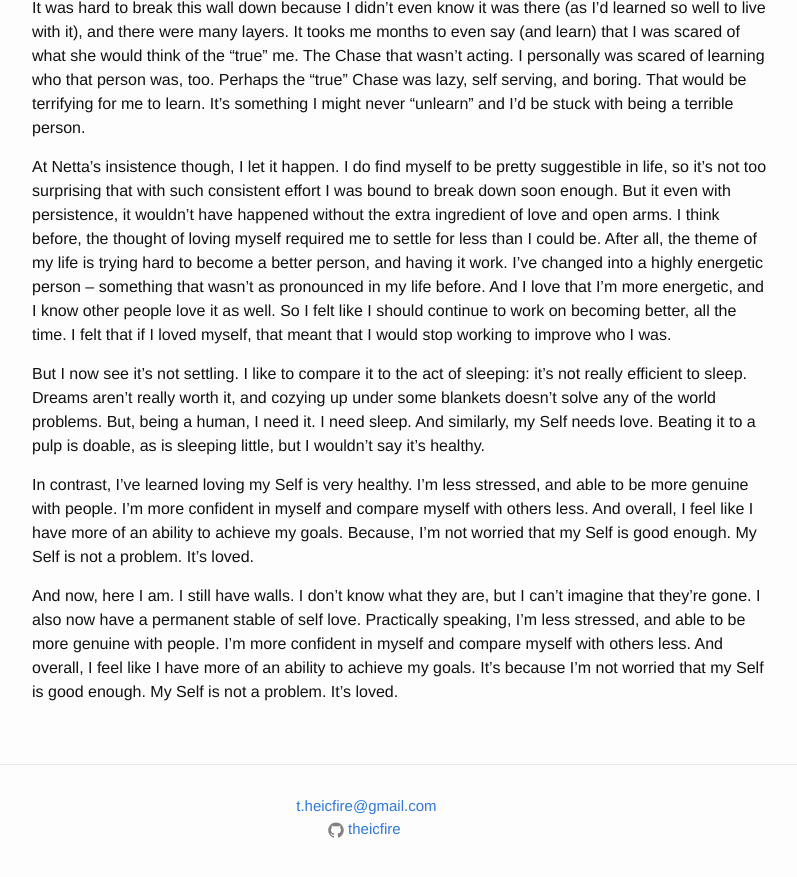
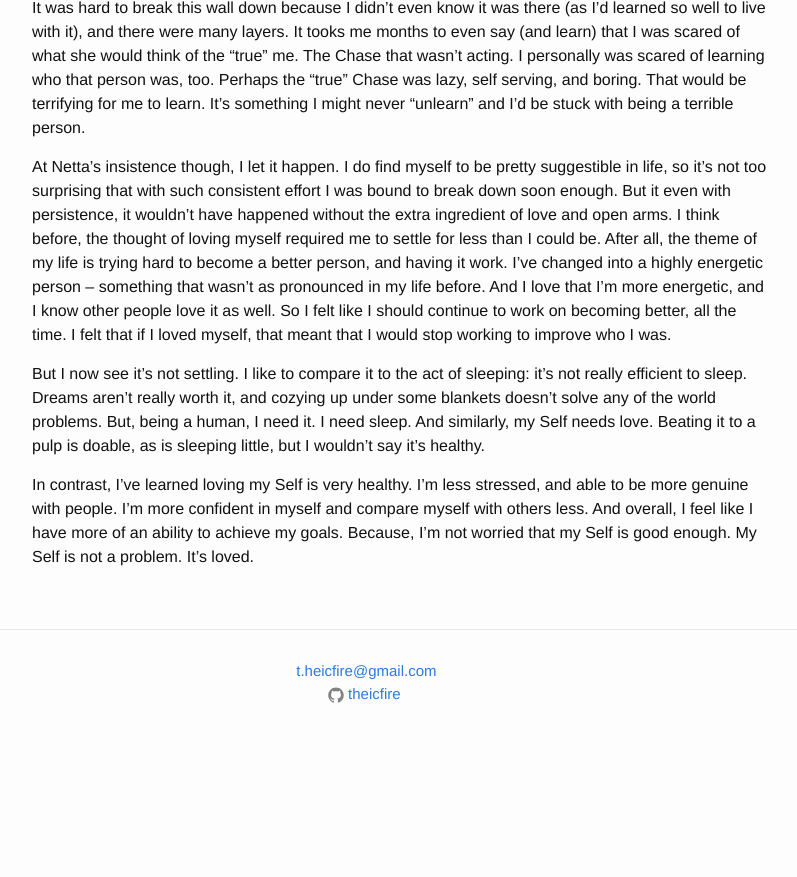
Before and after one commit to chaselambda/chaselambda.github.io, a Jekyll site: the page built from _posts/2016-12-11-learning-to-love-myself.markdown, in a window 1280 px wide and 900 px high, scrolled down 1044 px. Shown: the top 877 px of the window, without its empty margins (238-1035 px from the left). Built offline with Jekyll 4.4.1, drawn with Linux system fonts in a browser that asks for light colours; after the commit the page ends 1809 px from its top, so only the background shows below that.

Commit message:
Oops, duplicate stuff

```diff
--- a/_posts/2016-12-11-learning-to-love-myself.markdown
+++ b/_posts/2016-12-11-learning-to-love-myself.markdown
@@ -56,6 +56,3 @@ But I now see it's not settling. I like to compare it to the act of sleeping: it
 
 
 In contrast, I've learned loving my Self is very healthy. I'm less stressed, and able to be more genuine with people. I’m more confident in myself and compare myself with others less. And overall, I feel like I have more of an ability to achieve my goals. Because, I'm not worried that my Self is good enough. My Self is not a problem. It's loved.
-
-
-And now, here I am. I still have walls. I don't know what they are, but I can't imagine that they're gone. I also now have a permanent stable of self love. Practically speaking, I'm less stressed, and able to be more genuine with people. I’m more confident in myself and compare myself with others less. And overall, I feel like I have more of an ability to achieve my goals. It's because I'm not worried that my Self is good enough. My Self is not a problem. It's loved.
```
